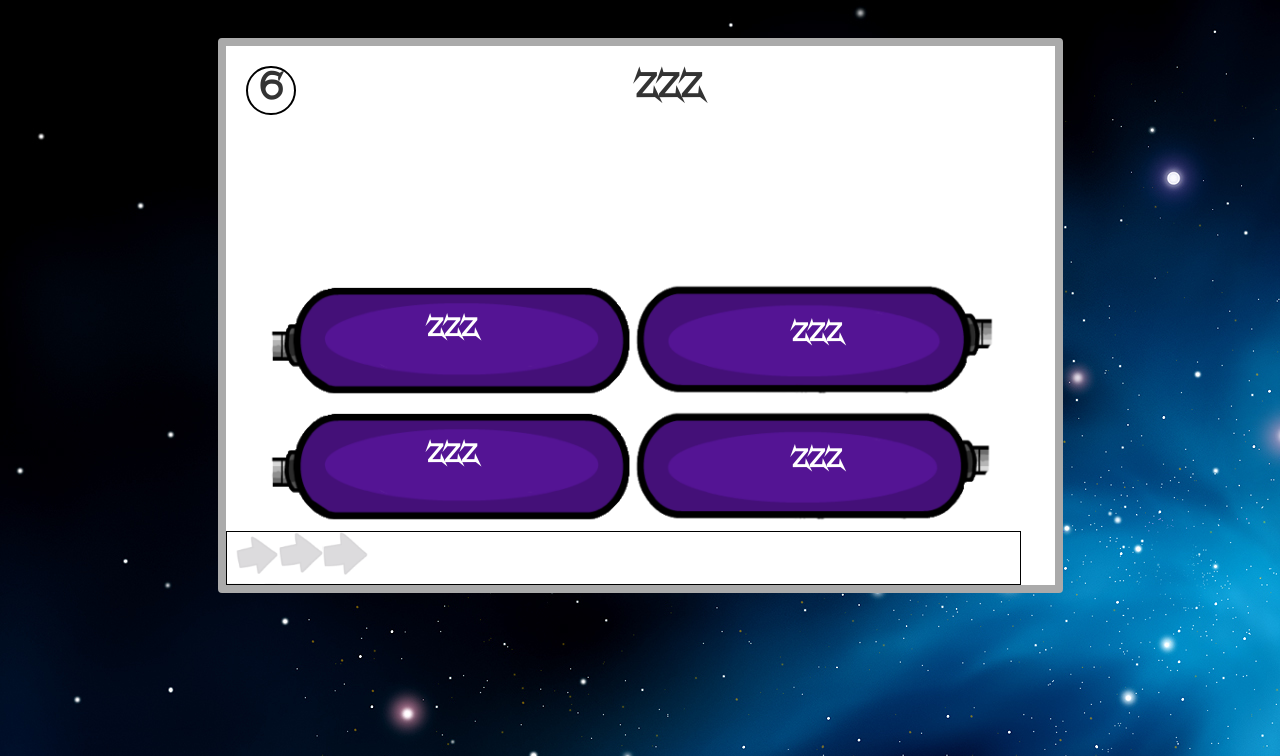
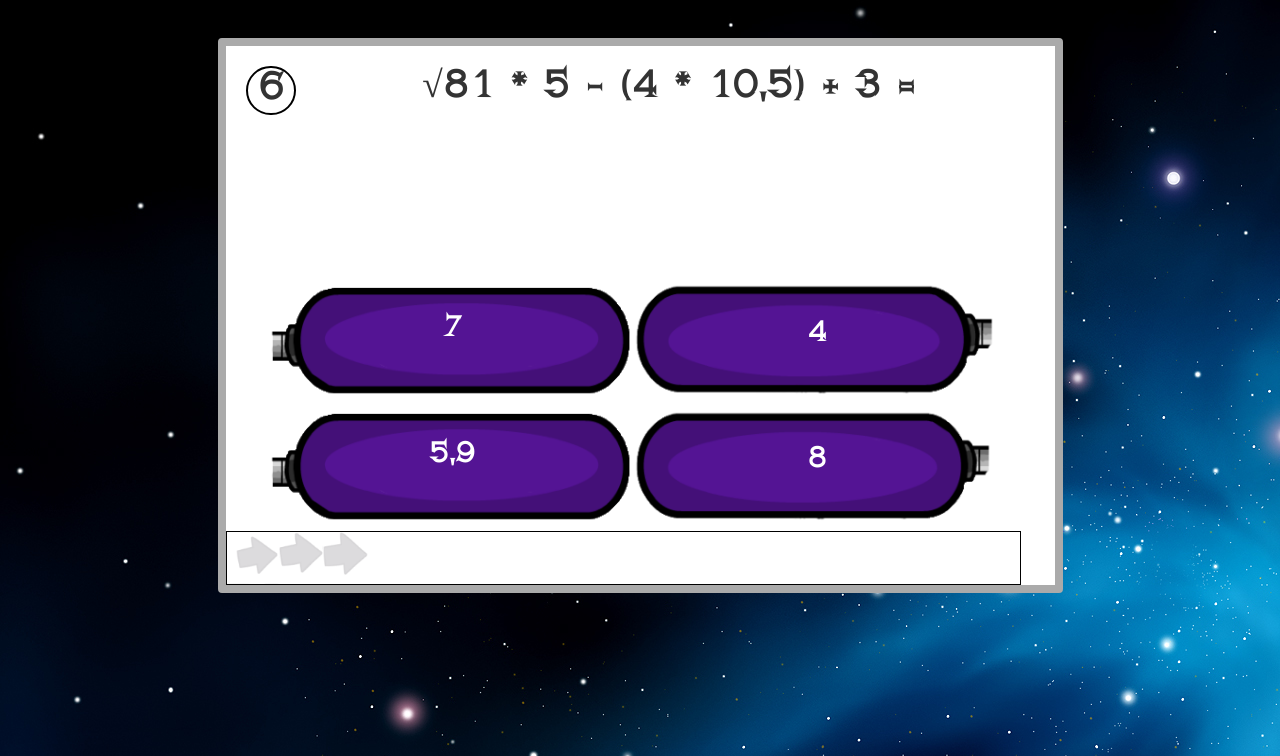
Before and after one commit to carlosginebro/projecte, a PHP site: page /levels/lvl_6.php in a window 1280 px wide. Shown: the top 756 px of the page. Run offline with PHP 8.4, Linux system fonts and the light colour scheme.

Commit message:
lvl 6 finish

```diff
--- a/levels/lvl_6.php
+++ b/levels/lvl_6.php
@@ -19,26 +19,26 @@ if (isset($_POST['interface'])) {
        <div id="plantilla">
             <div id="portada" class="no_portada">
                 <span class="nivel_pantalla" name="si">6</span>
-                <span >zzz</span>
+                <span >&radic;81 * 5 - (4 * 10,5) + 3  =</span>
             </div>
 
             <div id="marcadores" style="width:100%; height: 47%; margin-left: 5%;">
                 <ul style="list-style: none outside none;">
                     <li class="bt1" name="no" style="float: left;display: block; width: 44%;height: 50%;">
                         <div class="respuesta" >
-                            <span class="size">zzz</span>
+                            <span class="size">7</span>
                         </div>
                     </li>
                     <li class="bt2" name="no" style="float: left;display: block; width: 50%;height: 50%;">
                         <div class="respuesta" style="width: 86%;">
-                            <span class="size">zzz</span>
+                            <span class="size">4</span>
                         </div>
                     </li>
                 </ul>
                 <ul style="list-style: none outside none;">
                     <li class="bt3" name="no" style="float: left;display: block; width: 44%;height: 50%;">
                         <div class="respuesta" >
-                            <span class="size">zzz</span>
+                            <span class="size">5,9</span>
 
 
                         </div>
@@ -46,7 +46,7 @@ if (isset($_POST['interface'])) {
 
                     <li class="bt4" name="no" style="float: left;display: block; width: 50%;height: 50%;">
                         <div class="respuesta">
-                            <span class="size">zzz</span>
+                            <span class="size">8</span>
 
                         </div>
                     </li>
```
